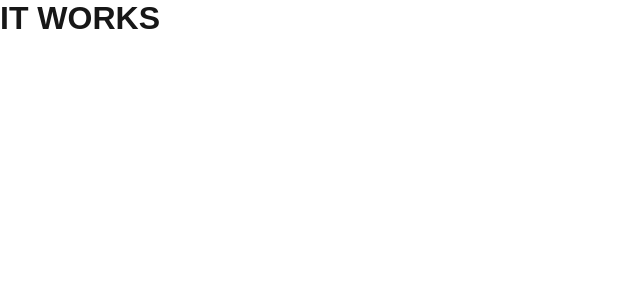
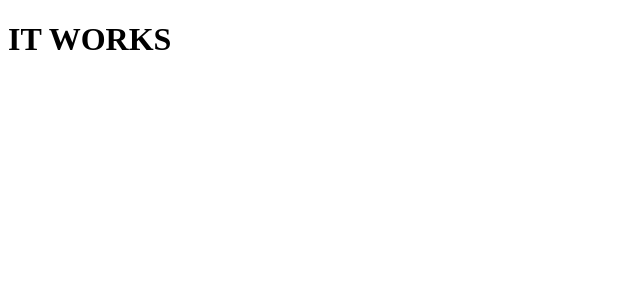
Before and after one commit to gaby-yS/COGS-125-Project, a Next.js app: page / in a window 1280 px wide. Shown: the top 300 px of the page, without its empty margins (0-640 px from the left). Built offline with nearby package versions, Linux system fonts and the light colour scheme; a web font is replaced by a local one.

Commit message:
further test

```diff
--- a/src/app/layout.js
+++ b/src/app/layout.js
@@ -1,4 +1,11 @@
-import { Geist, Geist_Mono, Host_Grotesk, Merriweather} from "next/font/google";
+export default function RootLayout({ children }) {
+  return (
+    <html>
+      <body>{children}</body>
+    </html>
+  );
+}
+/**import { Geist, Geist_Mono, Host_Grotesk, Merriweather} from "next/font/google";
 import "./globals.css";
 
 
@@ -33,4 +40,4 @@ export default function RootLayout({ children }) {
       <body>{children}</body>
     </html>
   );
-}
+}**/
```
